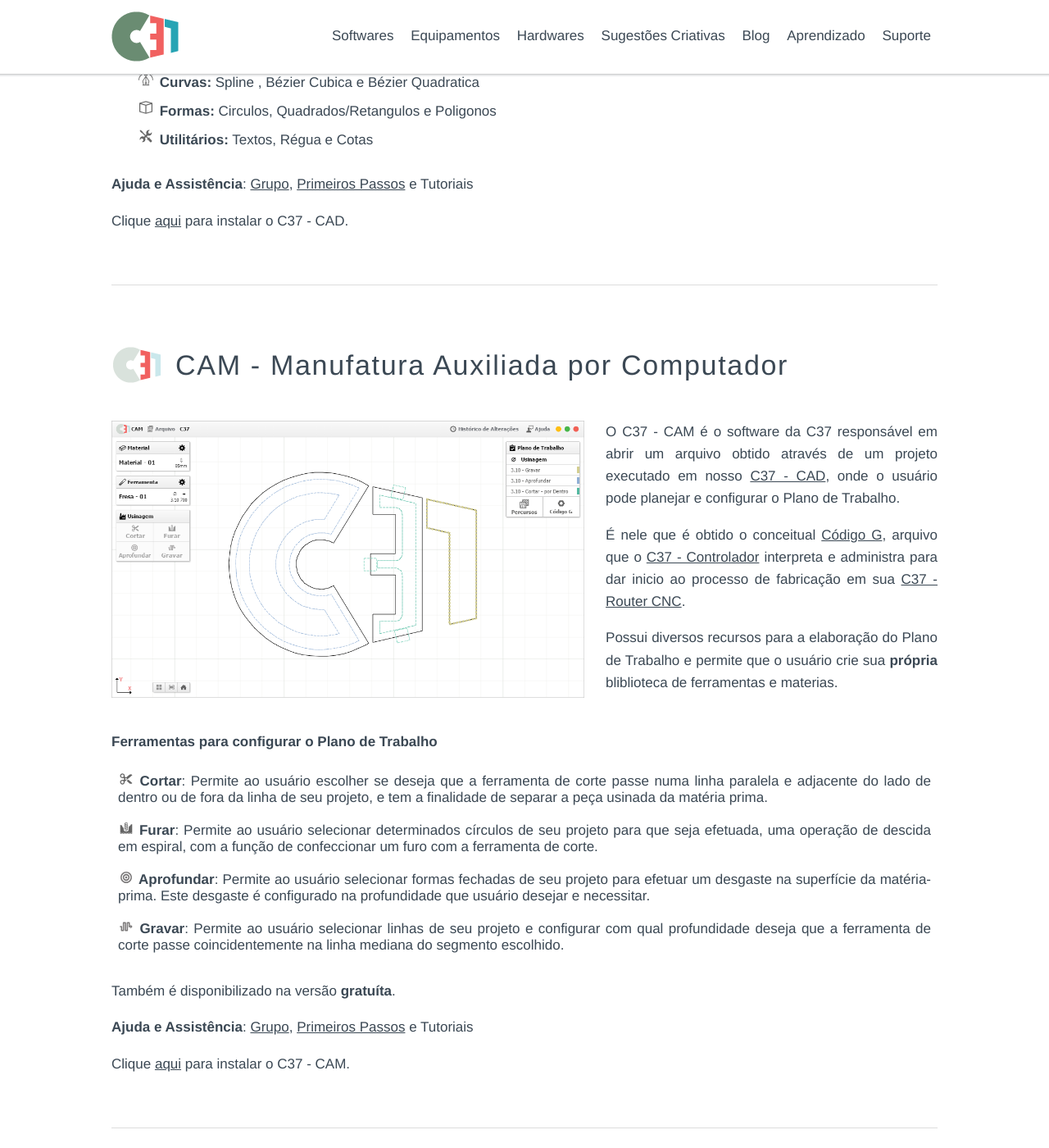
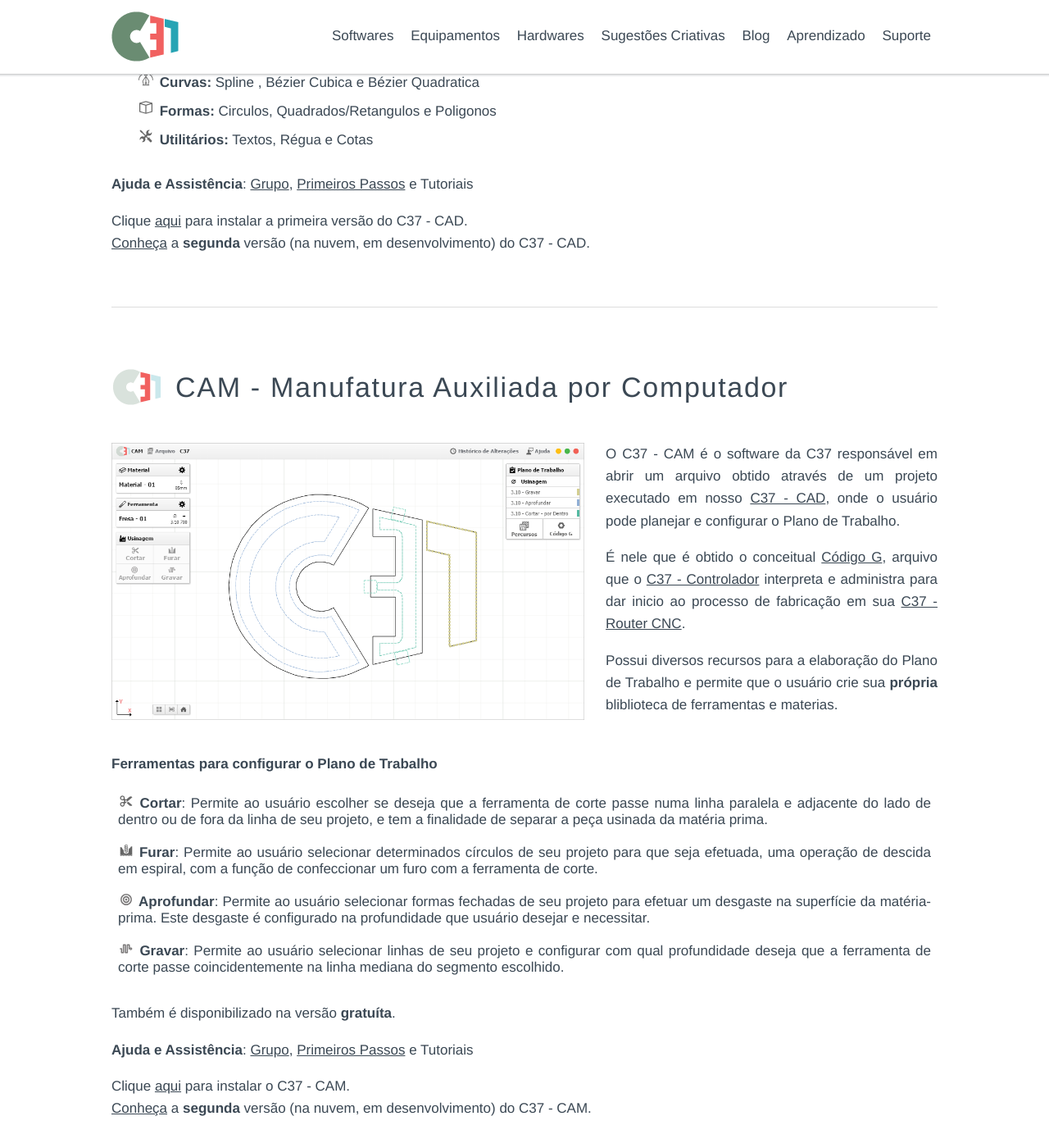
Before and after one commit to C37/website, a Jekyll site: the page built from software/index.html, in a window 1280 px wide and 1400 px high, scrolled down 845 px. Shown: the whole window at 82% size. Built offline with Jekyll 4.4.1, drawn with Linux system fonts in a browser that asks for light colours; nearby versions of some CDN libraries; Markdown is read by kramdown in place of the engine named in the settings; comment, search, counter and statistics services are not loaded; some of the changed text lies outside the part shown.

Commit message:
o link de desenvolvimento dos softwares

```diff
--- a/software/index.html
+++ b/software/index.html
@@ -79,10 +79,12 @@
     <br>
     <p>
         <strong>Ajuda e Assistência</strong>: <a href="https://www.facebook.com/groups/c37.cad" target="_blank">Grupo</a>,
-        <a href="https://www.youtube.com/playlist?list=PL3ZPjyez7WrpQ8FBfPvBpitWnw8jEz3EI&playnext=1" target="_blank">Primeiros Passos</a>        e Tutoriais
+        <a href="https://www.youtube.com/playlist?list=PL3ZPjyez7WrpQ8FBfPvBpitWnw8jEz3EI&playnext=1" target="_blank">Primeiros Passos</a> e Tutoriais
     </p>
     <p>
-        Clique <a href="https://chrome.google.com/webstore/detail/c37-cad/bacjohjidiopikbeocnpebloihebiane" target="_blank">aqui</a>        para instalar o C37 - CAD.
+        Clique <a href="https://chrome.google.com/webstore/detail/c37-cad/bacjohjidiopikbeocnpebloihebiane" target="_blank">aqui</a> para instalar a primeira versão do C37 - CAD.
+        <br>
+        <a href="http://cad.c37.co" target="_blank">Conheça</a> a <strong>segunda</strong> versão (na nuvem, em desenvolvimento) do C37 - CAD.
     </p>
 </div>
 <hr/>
@@ -142,7 +144,11 @@
         <strong>Ajuda e Assistência</strong>: <a href="https://www.facebook.com/groups/c37.cam" target="_blank">Grupo</a>,
         <a href="https://www.youtube.com/playlist?list=PL3ZPjyez7Wrq_K_yHumFAQGaFIJfypfJu&playnext=1" target="_blank">Primeiros Passos</a>        e Tutoriais
     </p>
-    <p>Clique <a href="https://chrome.google.com/webstore/detail/c37-cam/kanmmcphjbpnojplaphiepkklcgmmkgd" target="_blank">aqui</a>        para instalar o C37 - CAM.</p>
+    <p>
+        Clique <a href="https://chrome.google.com/webstore/detail/c37-cam/kanmmcphjbpnojplaphiepkklcgmmkgd" target="_blank">aqui</a>        para instalar o C37 - CAM.
+        <br>
+        <a href="http://cam.c37.co" target="_blank">Conheça</a> a <strong>segunda</strong> versão (na nuvem, em desenvolvimento) do C37 - CAM.
+    </p>
 </div>
 <hr/>
 <a class="scroll-point pt-about" id="controller"></a>
@@ -193,13 +199,14 @@
     </p>
     <p>
         Clique <a href="https://chrome.google.com/webstore/detail/c37-controlador/iodomfcbclgacbhdjmpjfcgdjecdkdhn" target="_blank">aqui</a>        para instalar o software C37 - Controlador.
+        <br>
+        <a href="http://controller.c37.co" target="_blank">Conheça</a> a <strong>segunda</strong> versão (na nuvem, em desenvolvimento) do C37 - Controlador.
     </p>
 </div>
 <hr>
 
 
 <div class="wrap">
-
 
     <a href="http://cad.c37.co" target="_blank">C37 - CAD</a>
     <br>
```
Lines whose indentation alone changed are shown as unchanged.
